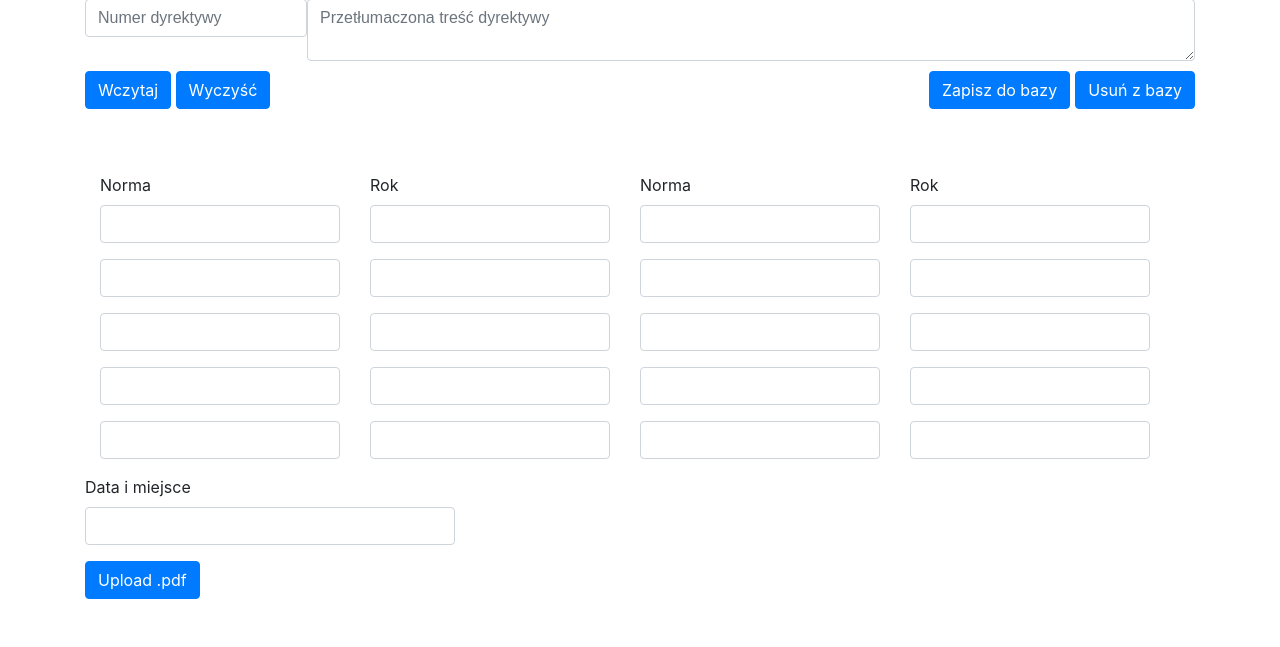
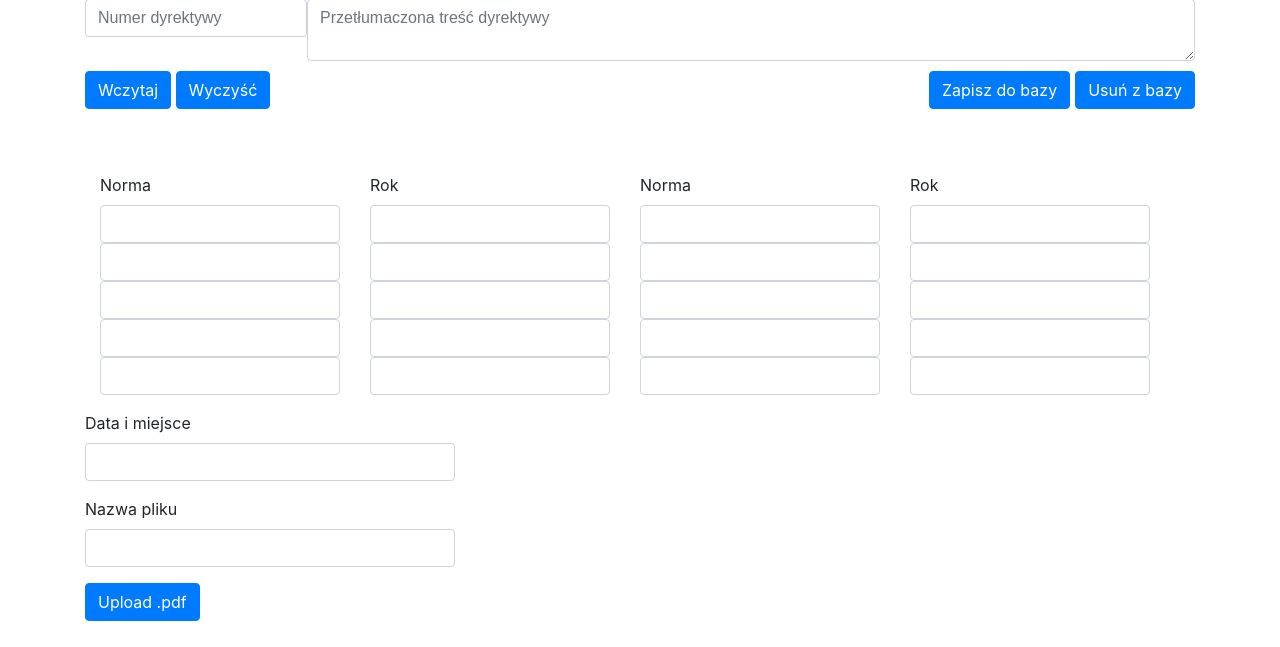
Before and after one commit to Patryk-Manaj/flask_creator_2-, a Flask app: template app/templates/public/upload_pdf.html in a window 1280 px wide. Shown: the part 893-1540 px from the top of the page. Run offline with Flask 2, Linux system fonts and the light colour scheme; the template is opened without the code that fills it, so the values that code supplies are empty; parts of the project's set-up code (start-up, migrations or seed data) failed here and were passed over.

Commit message:
Update upload_pdf.html

```diff
--- a/app/templates/public/upload_pdf.html
+++ b/app/templates/public/upload_pdf.html
@@ -127,67 +127,34 @@
                     <div class="form-group col-md-4" style="float: left; width: 270px">
                         <label for="norma_1" class="control-label">Norma</label>
                         <input type="text" class="form-control" id="norma_1" name="norma_1">
+                        <input type="text" class="form-control" id="nroma_3" name="norma_3">
+                        <input type="text" class="form-control" id="norma_5" name="norma_5">
+                        <input type="text" class="form-control" id="nroma_7" name="norma_7">
+                        <input type="text" class="form-control" id="norma_9" name="norma_9">
                     </div>
                     <div class="form-group col-md-4" style="float: left; width: 270px">
                         <label for="rok_1" class="control-label">Rok</label>
                         <input type="text" class="form-control" id="rok_1" name="rok_1"/>
+                        <input type="text" class="form-control" id="rok_3" name="rok_3"/>
+                        <input type="text" class="form-control" id="rok_5" name="rok_5"/>
+                        <input type="text" class="form-control" id="rok_7" name="rok_7"/>
+                        <input type="text" class="form-control" id="rok_9" name="rok_9"/>
                     </div>
                     <div class="form-group col-md-4" style="float: left; width: 270px">
                         <label for="norma_2" class="control-label">Norma</label>
                         <input type="text" class="form-control" id="nroma_2" name="norma_2">
+                        <input type="text" class="form-control" id="nroma_4" name="norma_4">
+                        <input type="text" class="form-control" id="nroma_6" name="norma_6">
+                        <input type="text" class="form-control" id="nroma_8" name="norma_8">
+                        <input type="text" class="form-control" id="nroma_10" name="norma_10">
                     </div>
                     <div class="form-group col-md-4" style="float: left; width: 270px">
                         <label for="rok_2" class="control-label">Rok</label>
                         <input type="text" class="form-control" id="rok_2" name="rok_2"/>
-                    </div>
-
-                    <div class="form-group col-md-4" style="width: 270px; float: left;">
-                        <input type="text" class="form-control" id="nroma_3" name="norma_3">
-                    </div>
-                    <div class="form-group col-md-4" style="float: left; width: 270px">
-                        <input type="text" class="form-control" id="rok_3" name="rok_3"/>
-                    </div>
-                    <div class="form-group col-md-4" style="width: 270px; float: left;">
-                        <input type="text" class="form-control" id="nroma_4" name="norma_4">
-                    </div>
-                    <div class="form-group col-md-4" style="float: left; width: 270px">
                         <input type="text" class="form-control" id="rok_4" name="rok_4"/>
-                    </div>
-                    <div class="form-group col-md-4" style="width: 270px; float: left;">
-                        <input type="text" class="form-control" id="nroma_5" name="norma_5">
-                    </div>
-                    <div class="form-group col-md-4" style="float: left; width: 270px">
-                        <input type="text" class="form-control" id="rok_5" name="rok_5"/>
-                    </div>
-                    <div class="form-group col-md-4" style="width: 270px; float: left;">
-                        <input type="text" class="form-control" id="nroma_6" name="norma_6">
-                    </div>
-                    <div class="form-group col-md-4" style="float: left; width: 270px">
                         <input type="text" class="form-control" id="rok_6" name="rok_6"/>
-                    </div>
-                    <div class="form-group col-md-4" style="width: 270px; float: left;">
-                        <input type="text" class="form-control" id="nroma_7" name="norma_7">
-                    </div>
-                    <div class="form-group col-md-4" style="float: left; width: 270px">
-                        <input type="text" class="form-control" id="rok_7" name="rok_7"/>
-                    </div>
-                    <div class="form-group col-md-4" style="width: 270px; float: left;">
-                        <input type="text" class="form-control" id="nroma_8" name="norma_8">
-                    </div>
-                    <div class="form-group col-md-4" style="float: left; width: 270px">
                         <input type="text" class="form-control" id="rok_8" name="rok_8"/>
-                    </div>
-                    <div class="form-group col-md-4" style="width: 270px; float: left;">
-                        <input type="text" class="form-control" id="nroma_9" name="norma_9">
-                    </div>
-                    <div class="form-group col-md-4" style="float: left; width: 270px">
-                        <input type="text" class="form-control" id="rok_9" name="rok_9" />
-                    </div>
-                    <div class="form-group col-md-4" style="width: 270px; float: left;">
-                        <input type="text" class="form-control" id="nroma_10" name="norma_10">
-                    </div>
-                    <div class="form-group col-md-4" style="float: left; width: 270px">
-                        <input type="text" class="form-control" id="rok_10" name="rok_10" />
+                        <input type="text" class="form-control" id="rok_10" name="rok_10"/>
                     </div>
 
                     <br/>
@@ -195,6 +162,10 @@
                         <div class="form-group" style="float: top; width: 370px">
                             <label for="date_place" class="control-label">Data i miejsce</label>
                             <input type="text" class="form-control" id="date_place" name="date_place"/>
+                        </div>
+                        <div class="form-group" style="float: top; width: 370px">
+                            <label for="file_name" class="control-label">Nazwa pliku</label>
+                            <input type="text" class="form-control" id="file_name" name="file_name"/>
                         </div>
                     </div>
 
```
